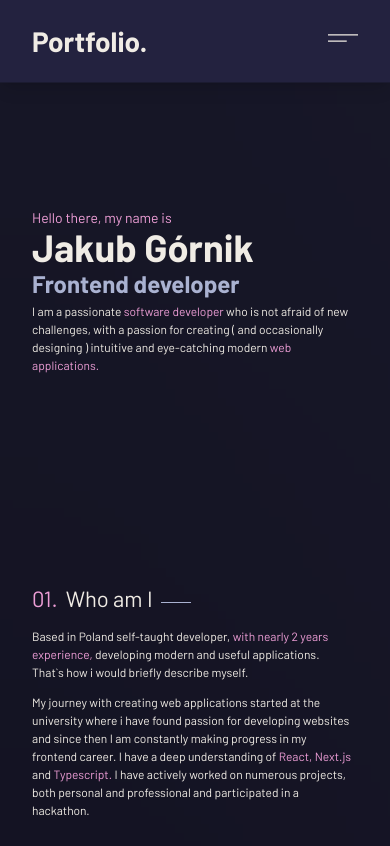
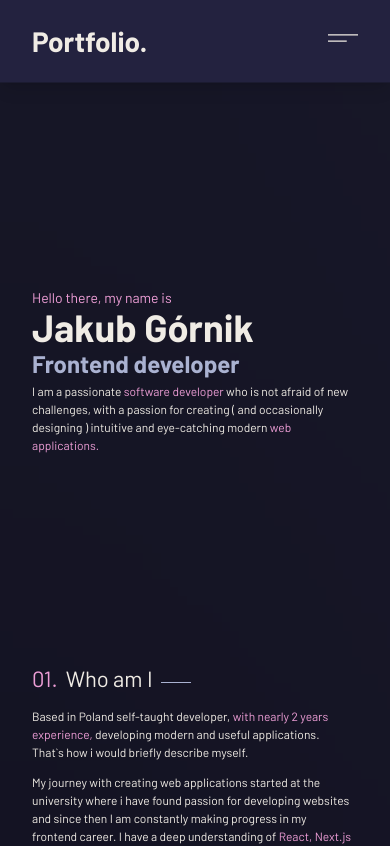
Before and after one commit to jakubgornik/portfolio, a Next.js app: page / in a window 390 px wide. Shown: the top 846 px of the page. Built offline with nearby package versions, Linux system fonts and the light colour scheme.

Commit message:
feat: desktop and mobile section animations

```diff
--- a/app/components/ProjectPresentation.tsx
+++ b/app/components/ProjectPresentation.tsx
@@ -3,7 +3,7 @@ import TechnologyCard from "./TechnologyCard";
 import Link from "next/link";
 import GithubSecondaryIcon from "./svg/GithubSecondaryIcon";
 import LinkIcon from "./svg/LinkIcon";
-import { ReactNode } from "react";
+import { motion } from "framer-motion";
 import { StaticImageData } from "next/image";
 
 const ProjectPresentation = ({
@@ -29,7 +29,13 @@ const ProjectPresentation = ({
           alt={alt}
           className="col-[1/5] row-[1/2] rounded-[3px]"
         />
-        <div className="col-[3/-1] row-[1/2] pt-8">
+        <motion.div
+          initial={{ opacity: 0, x: 20 }}
+          whileInView={{ opacity: 1, x: 0 }}
+          transition={{ duration: 0.8 }}
+          viewport={{ once: true }}
+          className="col-[3/-1] row-[1/2] pt-8"
+        >
           <div className="flex flex-col rounded-[3px] bg-purple p-3 shadow-lg xl:p-6">
             <span className="text-[22px] text-lightPink xl:text-[26px]">
               {description[0]}
@@ -61,10 +67,14 @@ const ProjectPresentation = ({
               </Link>
             </div>
           </div>
-        </div>
+        </motion.div>
       </li>
 
-      <li className="relative flex md:hidden">
+      <motion.li
+        initial={{ opacity: 0, y: 20 }}
+        whileInView={{ opacity: 1, y: 0 }}
+        className="relative flex md:hidden"
+      >
         <Image
           src={img}
           alt={alt}
@@ -103,7 +113,7 @@ const ProjectPresentation = ({
             </div>
           </div>
         </div>
-      </li>
+      </motion.li>
     </>
   );
 };
--- a/app/content/AboutMeSection.tsx
+++ b/app/content/AboutMeSection.tsx
@@ -4,16 +4,26 @@ import SectionHeader from "../components/SectionHeader";
 import SectionDescription from "../components/SectionDescription";
 import Container from "../components/Container";
 import { useSectionInView } from "../hooks/useSectionInView";
+import { motion } from "framer-motion";
+import useIsWindowWidthLowerThan from "../hooks/useIsWindowWidthLowerThan";
 
 const AboutMeSection = () => {
   const { ref } = useSectionInView("About");
-
+  const isWindowWidthLower = useIsWindowWidthLowerThan(520);
   return (
     <Container>
-      <div
+      <motion.div
+        initial={{
+          opacity: 0,
+          x: isWindowWidthLower ? 0 : -20,
+          y: isWindowWidthLower ? 20 : 0,
+        }}
+        whileInView={{ opacity: 1, x: 0, y: 0 }}
+        transition={{ duration: 0.8 }}
+        viewport={{ once: true }}
         id="about"
         ref={ref}
-        className="flex scroll-mt-6 flex-col gap-3 pt-52 mobile-lg:pt-0"
+        className="mt-52 flex scroll-mt-6 flex-col gap-3 mobile-lg:pt-0"
       >
         <SectionHeader index="01" title="Who am I" />
         <SectionDescription>
@@ -34,7 +44,7 @@ const AboutMeSection = () => {
           worked on numerous projects, both personal and professional and
           participated in a hackathon.
         </SectionDescription>
-      </div>
+      </motion.div>
     </Container>
   );
 };
--- a/app/content/ContactSection.tsx
+++ b/app/content/ContactSection.tsx
@@ -4,13 +4,24 @@ import SectionDescription from "../components/SectionDescription";
 import Container from "../components/Container";
 import { useSectionInView } from "../hooks/useSectionInView";
 import ButtonContact from "./ui/ButtonContact";
+import { motion } from "framer-motion";
+import useIsWindowWidthLowerThan from "../hooks/useIsWindowWidthLowerThan";
 
 const ContactSection = () => {
   const { ref } = useSectionInView("Contact");
+  const isWindowWidthLower = useIsWindowWidthLowerThan(520);
 
   return (
     <Container>
-      <div
+      <motion.div
+        initial={{
+          opacity: 0,
+          x: isWindowWidthLower ? 0 : -20,
+          y: isWindowWidthLower ? 20 : 0,
+        }}
+        whileInView={{ opacity: 1, x: 0, y: 0 }}
+        transition={{ duration: 0.8 }}
+        viewport={{ once: true }}
         id="contact"
         ref={ref}
         className="flex scroll-mt-6 flex-col gap-24 py-52 sm:flex-row sm:gap-6"
@@ -28,7 +39,7 @@ const ContactSection = () => {
           </SectionDescription>
           <ButtonContact />
         </div>
-      </div>
+      </motion.div>
     </Container>
   );
 };
--- a/app/content/HomeSection.tsx
+++ b/app/content/HomeSection.tsx
@@ -2,16 +2,27 @@
 import Container from "../components/Container";
 import SectionDescription from "../components/SectionDescription";
 import { useSectionInView } from "../hooks/useSectionInView";
+import { motion } from "framer-motion";
+import useIsWindowWidthLowerThan from "../hooks/useIsWindowWidthLowerThan";
 
 const HomeSection = () => {
   const { ref } = useSectionInView("Home");
+  const isWindowWidthLower = useIsWindowWidthLowerThan(520);
 
   return (
     <Container>
-      <div
+      <motion.div
+        initial={{
+          opacity: 0,
+          x: isWindowWidthLower ? 0 : -20,
+          y: isWindowWidthLower ? 20 : 0,
+        }}
+        whileInView={{ opacity: 1, x: 0, y: 0 }}
+        transition={{ duration: 0.8 }}
+        viewport={{ once: true }}
         id="home"
         ref={ref}
-        className="flex items-center pt-52 mobile-lg:h-screen mobile-lg:pt-0"
+        className="flex items-center pt-72 "
       >
         <div className="flex flex-col">
           <p className="first-letter text-sm text-lightPink mobile-lg:text-lg sm:text-xl lg:text-2xl">
@@ -31,7 +42,7 @@ const HomeSection = () => {
             <span className="text-lightPink">web applications.</span>
           </SectionDescription>
         </div>
-      </div>
+      </motion.div>
     </Container>
   );
 };
--- a/app/content/TechStackSection.tsx
+++ b/app/content/TechStackSection.tsx
@@ -6,14 +6,24 @@ import TechnologyCard from "../components/TechnologyCard";
 import Slider from "./ui/Slider";
 import { useSectionInView } from "../hooks/useSectionInView";
 import { technologiesAndTools } from "../utils/data";
+import { motion } from "framer-motion";
+import useIsWindowWidthLowerThan from "../hooks/useIsWindowWidthLowerThan";
 
 const TechStackSection = () => {
   const { ref } = useSectionInView("Tech stack");
-
+  const isWindowWidthLower = useIsWindowWidthLowerThan(520);
   return (
     <>
       <Container>
-        <div
+        <motion.div
+          initial={{
+            opacity: 0,
+            x: isWindowWidthLower ? 0 : 20,
+            y: isWindowWidthLower ? 20 : 0,
+          }}
+          whileInView={{ opacity: 1, x: 0, y: 0 }}
+          transition={{ duration: 0.8 }}
+          viewport={{ once: true }}
           id="techstack"
           ref={ref}
           className="flex scroll-mt-6 flex-col items-end pt-52"
@@ -36,7 +46,7 @@ const TechStackSection = () => {
               projects:
             </SectionDescription>
           </div>
-        </div>
+        </motion.div>
 
         <div className="flex flex-col items-center gap-6 py-36">
           <h4 className="flex gap-2 text-[22px] text-yellowishWhite sm:text-[32px]">
--- a/app/content/WorkExperienceSection.tsx
+++ b/app/content/WorkExperienceSection.tsx
@@ -6,14 +6,25 @@ import { useSectionInView } from "../hooks/useSectionInView";
 import JobDescription from "../components/JobDescription";
 import { useState } from "react";
 import { jobs } from "../utils/data";
+import { motion } from "framer-motion";
+import useIsWindowWidthLowerThan from "../hooks/useIsWindowWidthLowerThan";
 
 const WorkExperienceSection = () => {
   const { ref } = useSectionInView("Experience");
   const [activeJob, setActiveJob] = useState("Euvic");
+  const isWindowWidthLower = useIsWindowWidthLowerThan(520);
   return (
     <>
       <Container>
-        <div
+        <motion.div
+          initial={{
+            opacity: 0,
+            x: isWindowWidthLower ? 0 : 20,
+            y: isWindowWidthLower ? 20 : 0,
+          }}
+          whileInView={{ opacity: 1, x: 0, y: 0 }}
+          transition={{ duration: 0.8 }}
+          viewport={{ once: true }}
           id="experience"
           ref={ref}
           className="flex scroll-mt-6 flex-col items-end pt-52"
@@ -41,7 +52,7 @@ const WorkExperienceSection = () => {
               )}
             </div>
           </div>
-        </div>
+        </motion.div>
       </Container>
     </>
   );
--- /dev/null
+++ b/app/hooks/useIsWindowWidthLowerThan.ts
@@ -0,0 +1,20 @@
+import { useState, useEffect } from "react";
+
+export default function useIsWindowWidthLowerThan(isLowerThan: number) {
+  const [isWindowWidthLower, setIsWindowWidthLower] = useState(
+    window.innerWidth < isLowerThan,
+  );
+
+  useEffect(() => {
+    const onResize = () => {
+      setIsWindowWidthLower(window.innerWidth < isLowerThan);
+    };
+
+    window.addEventListener("resize", onResize);
+
+    return () => {
+      window.removeEventListener("resize", onResize);
+    };
+  }, []);
+  return isWindowWidthLower;
+}
```
